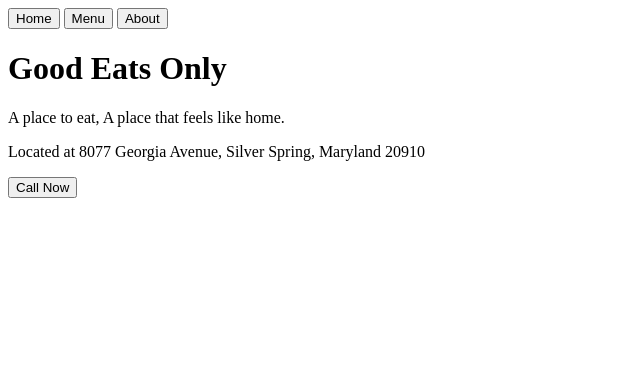
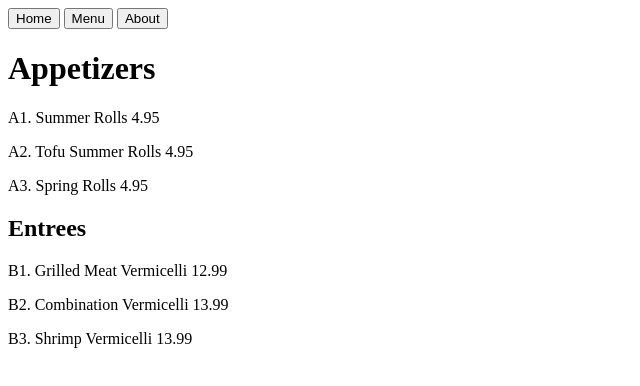
Before and after one commit to cbsyw/webpack-test, a website built with webpack: page src/index.html in a window 1280 px wide. Both pictures are taken after a click on the button "Menu". Shown: the whole page, without its empty margins (0-640 px from the left). Built offline with nearby package versions, Linux system fonts and the light colour scheme.

Commit message:
initial functions

```diff
--- /dev/null
+++ b/functions/handleAbout.js
@@ -0,0 +1,24 @@
+
+export function handleAbout() {
+    const content = document.querySelector('.content')
+
+
+    const h1 = document.createElement('h1')
+
+
+
+
+    const paraOne = document.createElement('p')
+    const paraOne1 = document.createElement('p')
+    const paraOne2 = document.createElement('p')
+
+    h1.textContent = 'About'
+    paraOne.textContent = 'At Lotus Café, we’re more than just a restaurant—we’re a family. Our journey began with a passion for sharing the rich and vibrant flavors of Vietnamese cuisine with our community.'
+    paraOne1.textContent = 'Our family-owned café is rooted in the traditions of Vietnam, where each meal is an opportunity to gather, celebrate, and create memories. Every dish we serve is crafted with love and dedication, using recipes that have been passed down through generations.'
+    paraOne2.textContent = 'Thank you for visiting our site. We can’t wait to welcome you to our café and share the magic of Vietnamese cuisine with you. We hope to see you soon!'
+
+    content.appendChild(h1)
+    content.appendChild(paraOne)
+    content.appendChild(paraOne1)
+    content.appendChild(paraOne2)
+}
--- /dev/null
+++ b/functions/handleMenu.js
@@ -0,0 +1,36 @@
+
+export function handleMenu() {
+    const content = document.querySelector('.content')
+
+
+    const h1 = document.createElement('h1')
+    const h2 = document.createElement('h2')
+
+
+
+    const paraOne = document.createElement('p')
+    const paraOne1 = document.createElement('p')
+    const paraOne2 = document.createElement('p')
+    const paraTwo = document.createElement('p')
+    const paraTwo1 = document.createElement('p')
+    const paraTwo2 = document.createElement('p')
+
+
+    h1.textContent = 'Appetizers'
+    h2.textContent = 'Entrees'
+    paraOne.textContent = 'A1. Summer Rolls 4.95'
+    paraOne1.textContent = 'A2. Tofu Summer Rolls 4.95'
+    paraOne2.textContent = 'A3. Spring Rolls 4.95'
+    paraTwo.textContent = 'B1. Grilled Meat Vermicelli 12.99'
+    paraTwo1.textContent = 'B2. Combination Vermicelli 13.99'
+    paraTwo2.textContent = 'B3. Shrimp Vermicelli 13.99'
+
+   content.appendChild(h1)
+   content.appendChild(paraOne)
+   content.appendChild(paraOne1)
+   content.appendChild(paraOne2)
+   content.appendChild(h2)
+   content.appendChild(paraTwo)
+   content.appendChild(paraTwo1)
+   content.appendChild(paraTwo2)
+}
--- a/src/index.html
+++ b/src/index.html
@@ -3,15 +3,15 @@
 <head>
     <meta charset="UTF-8">
     <meta name="viewport" content="width=device-width, initial-scale=1.0">
-    <title>Document</title>
+    <title>Lotus Cafe</title>
 </head>
 <body>
 
     <header>
         <nav>
-            <button>Home</button>
-            <button>Menu</button>
-            <button>About</button>
+            <button class="home">Home</button>
+            <button class="menu">Menu</button>
+            <button class="about">About</button>
         </nav>
     </header>
 
--- a/src/index.js
+++ b/src/index.js
@@ -1,3 +1,53 @@
 console.log('test');
 import { handleHome } from "../functions/handleHome";
+import { handleMenu } from "../functions/handleMenu";
+import { handleAbout } from "../functions/handleAbout";
+
+
+
+const menuButton = document.querySelector('.menu')
+const aboutButton = document.querySelector('.about')
+const homeButton = document.querySelector('.home')
+
+function clearDiv(){
+    const content = document.querySelector('.content')
+    content.innerHTML = ''
+}
+
+function init() {
+    // Query for the buttons
+    const menuButton = document.querySelector('.menu');
+    const aboutButton = document.querySelector('.about');
+    const homeButton = document.querySelector('.home');
+    const content = document.querySelector('.content')
+
+
+    if (menuButton) {
+        menuButton.addEventListener('click', clearDiv);
+        menuButton.addEventListener('click', handleMenu);
+    } else {
+        console.error("Button with class 'menu' not found.");
+    }
+
+    if (homeButton) {
+        homeButton.addEventListener('click', clearDiv);
+        homeButton.addEventListener('click', handleHome);
+    } else {
+        console.error("Button with class 'home' not found.");
+    }
+
+    if (aboutButton) {
+        aboutButton.addEventListener('click', clearDiv);
+        aboutButton.addEventListener('click', handleAbout);
+    } else {
+        console.error("Button with class 'about' not found.");
+    }
+}
+
+// function init(){
+// menuButton.addEventListener('click',handleMenu)
+// homeButton.addEventListener('click',handleHome)
+// }
+
+init();
 handleHome();
```
Also changed, not shown: 3 other files.
